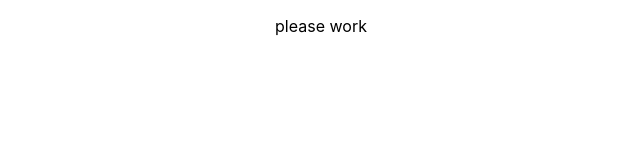
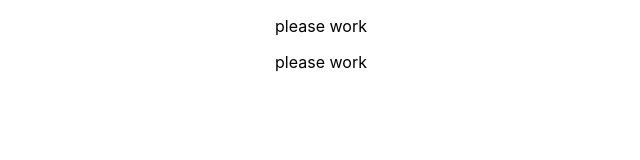
Before and after one commit to NickGofman/Active-Stage, a React (Create React App) app: page / in a window 1280 px wide. Shown: the top 160 px of the page, without its empty margins (319-959 px from the left). Built offline with nearby package versions, Linux system fonts and the light colour scheme.

Commit message:
anther p to app.js

```diff
--- a/src/App.js
+++ b/src/App.js
@@ -3,7 +3,8 @@ import './App.css';
 function App() {
   return (
     <div className="App">
-   <p>please work</p>
+      <p>please work</p>
+      <p>please work</p>
     </div>
   );
 }
```
